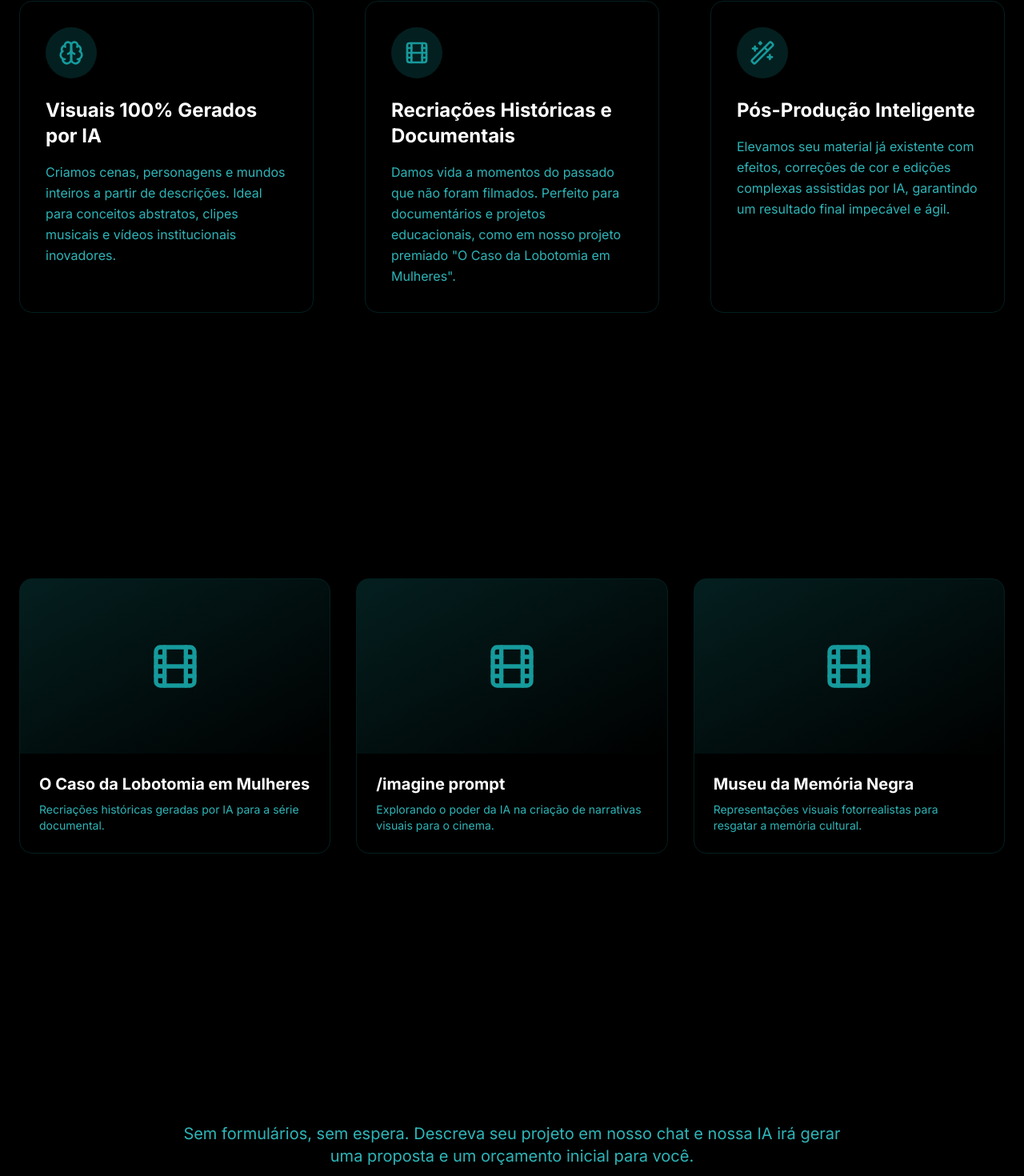
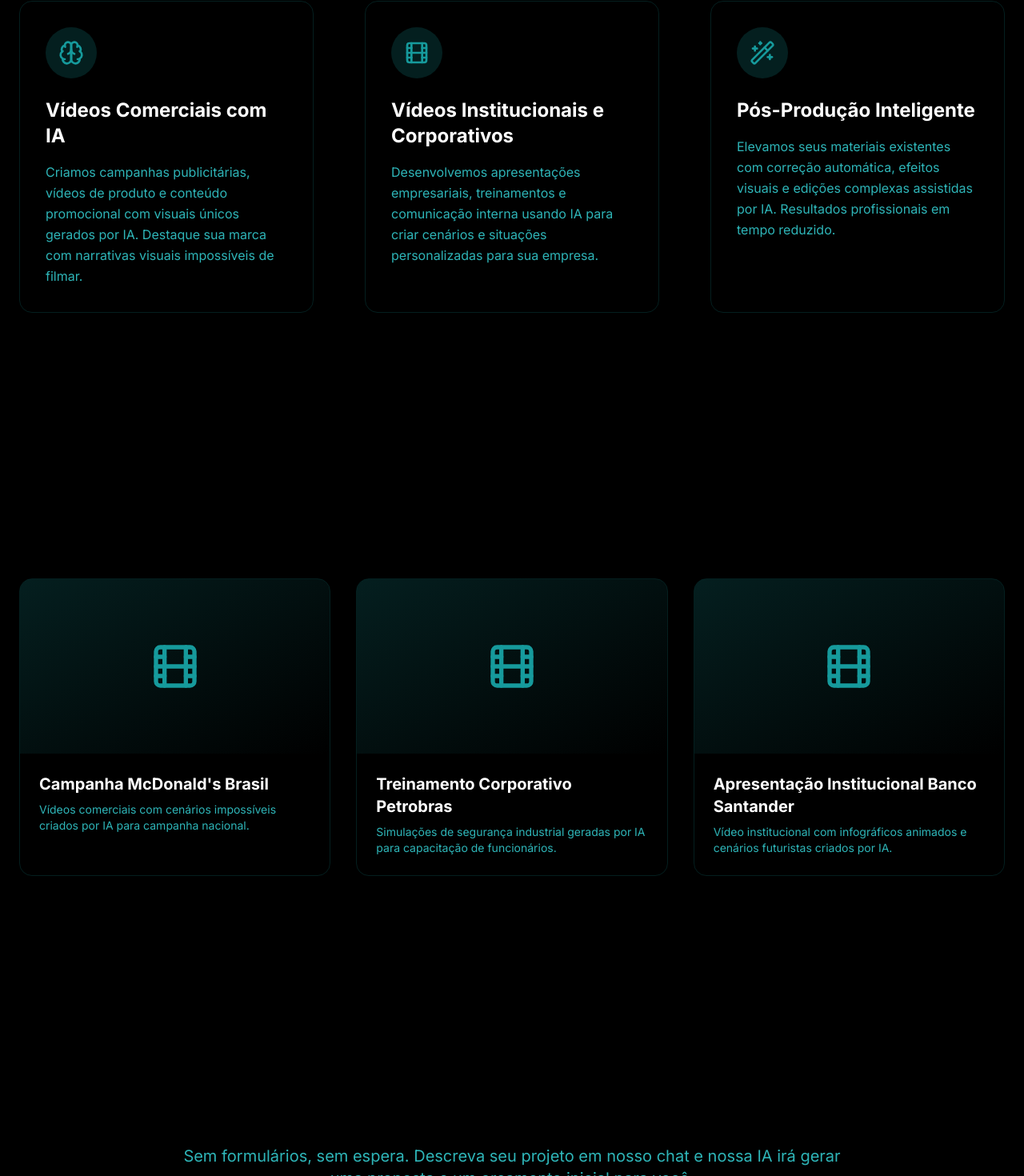
Before and after one commit to marcosferreiradeoliveira/mobcontent-culture-ai, a React (Vite) app: page /video-production in a window 1280 px wide. Shown: the part 1035-2505 px from the top of the page at 80% size. Built offline with nearby package versions, Linux system fonts and the light colour scheme.

Commit message:
Refine video production landing page
Adjusted input box size, added company highlights (500+ videos, awards), and shifted content focus to commercial/institutional projects.

```diff
--- a/src/pages/VideoProduction.tsx
+++ b/src/pages/VideoProduction.tsx
@@ -47,38 +47,38 @@ const VideoProduction = () => {
   const services = [
     {
       icon: Brain,
-      title: "Visuais 100% Gerados por IA",
-      description: "Criamos cenas, personagens e mundos inteiros a partir de descrições. Ideal para conceitos abstratos, clipes musicais e vídeos institucionais inovadores."
+      title: "Vídeos Comerciais com IA",
+      description: "Criamos campanhas publicitárias, vídeos de produto e conteúdo promocional com visuais únicos gerados por IA. Destaque sua marca com narrativas visuais impossíveis de filmar."
     },
     {
       icon: Film,
-      title: "Recriações Históricas e Documentais",
-      description: "Damos vida a momentos do passado que não foram filmados. Perfeito para documentários e projetos educacionais, como em nosso projeto premiado \"O Caso da Lobotomia em Mulheres\"."
+      title: "Vídeos Institucionais e Corporativos",
+      description: "Desenvolvemos apresentações empresariais, treinamentos e comunicação interna usando IA para criar cenários e situações personalizadas para sua empresa."
     },
     {
       icon: Wand2,
       title: "Pós-Produção Inteligente",
-      description: "Elevamos seu material já existente com efeitos, correções de cor e edições complexas assistidas por IA, garantindo um resultado final impecável e ágil."
+      description: "Elevamos seus materiais existentes com correção automática, efeitos visuais e edições complexas assistidas por IA. Resultados profissionais em tempo reduzido."
     }
   ];
 
   const projects = [
     {
       id: 1,
-      title: "O Caso da Lobotomia em Mulheres",
-      description: "Recriações históricas geradas por IA para a série documental.",
+      title: "Campanha McDonald's Brasil",
+      description: "Vídeos comerciais com cenários impossíveis criados por IA para campanha nacional.",
       thumbnail: "/api/placeholder/400/225"
     },
     {
       id: 2,
-      title: "/imagine prompt",
-      description: "Explorando o poder da IA na criação de narrativas visuais para o cinema.",
+      title: "Treinamento Corporativo Petrobras",
+      description: "Simulações de segurança industrial geradas por IA para capacitação de funcionários.",
       thumbnail: "/api/placeholder/400/225"
     },
     {
       id: 3,
-      title: "Museu da Memória Negra",
-      description: "Representações visuais fotorrealistas para resgatar a memória cultural.",
+      title: "Apresentação Institucional Banco Santander",
+      description: "Vídeo institucional com infográficos animados e cenários futuristas criados por IA.",
       thumbnail: "/api/placeholder/400/225"
     }
   ];
@@ -197,9 +197,14 @@ const VideoProduction = () => {
             <h2 className="text-4xl md:text-6xl font-black mb-6 text-texture">
               Sua Ideia. Nosso Orçamento. Em Instantes.
             </h2>
-            <p className="text-xl text-forest-light">
+            <p className="text-xl text-forest-light mb-4">
               Sem formulários, sem espera. Descreva seu projeto em nosso chat e nossa IA irá gerar uma proposta e um orçamento inicial para você.
             </p>
+            <div className="flex items-center justify-center gap-8 text-forest-accent text-sm font-semibold">
+              <span>✨ +500 vídeos produzidos</span>
+              <span>🏆 Prêmios nacionais e internacionais</span>
+              <span>🚀 Líder em IA no Brasil</span>
+            </div>
           </div>
 
           <div className="bg-forest-deep/20 rounded-2xl border border-forest-accent/20 p-8">
@@ -208,7 +213,8 @@ const VideoProduction = () => {
               {chatHistory.length === 0 ? (
                 <div className="text-center text-forest-light py-12">
                   <Brain className="h-12 w-12 text-forest-accent mx-auto mb-4" />
-                  <p>Olá! Sou a IA da mobCONTENT. Conte-me sobre seu projeto de vídeo e eu criarei uma proposta personalizada para você.</p>
+                  <p className="mb-3">Olá! Sou a IA da mobCONTENT. Conte-me sobre seu projeto de vídeo e eu criarei uma proposta personalizada para você.</p>
+                  <p className="text-sm text-forest-light/80">Com mais de 500 vídeos produzidos e prêmios nacionais, somos especialistas em IA aplicada à produção audiovisual.</p>
                 </div>
               ) : (
                 chatHistory.map((chat, index) => (
@@ -232,15 +238,16 @@ const VideoProduction = () => {
 
             {/* Chat Input */}
             <form onSubmit={handleChatSubmit} className="flex gap-4">
-              <Input
+              <textarea
                 value={chatMessage}
                 onChange={(e) => setChatMessage(e.target.value)}
-                placeholder="Descreva seu projeto de vídeo aqui... (ex: 'Preciso de um vídeo animado de 1 minuto para meu produto' ou 'Quero recriar uma cena histórica para um documentário')"
-                className="flex-1 bg-forest-deep/20 border-forest-accent/30 text-white placeholder:text-forest-light/60 focus:border-forest-accent"
+                placeholder="Descreva seu projeto de vídeo aqui... (ex: 'Preciso de um vídeo comercial de 30 segundos para lançamento de produto' ou 'Quero um vídeo institucional para apresentar nossa empresa')"
+                rows={4}
+                className="flex-1 bg-forest-deep/20 border border-forest-accent/30 text-white placeholder:text-forest-light/60 focus:border-forest-accent rounded-lg p-4 resize-none focus:outline-none focus:ring-2 focus:ring-forest-accent/50"
               />
               <Button
                 type="submit"
-                className="bg-forest-accent hover:bg-forest-light text-black px-6"
+                className="bg-forest-accent hover:bg-forest-light text-black px-6 h-fit mt-auto"
               >
                 <Send className="h-5 w-5" />
               </Button>
```
